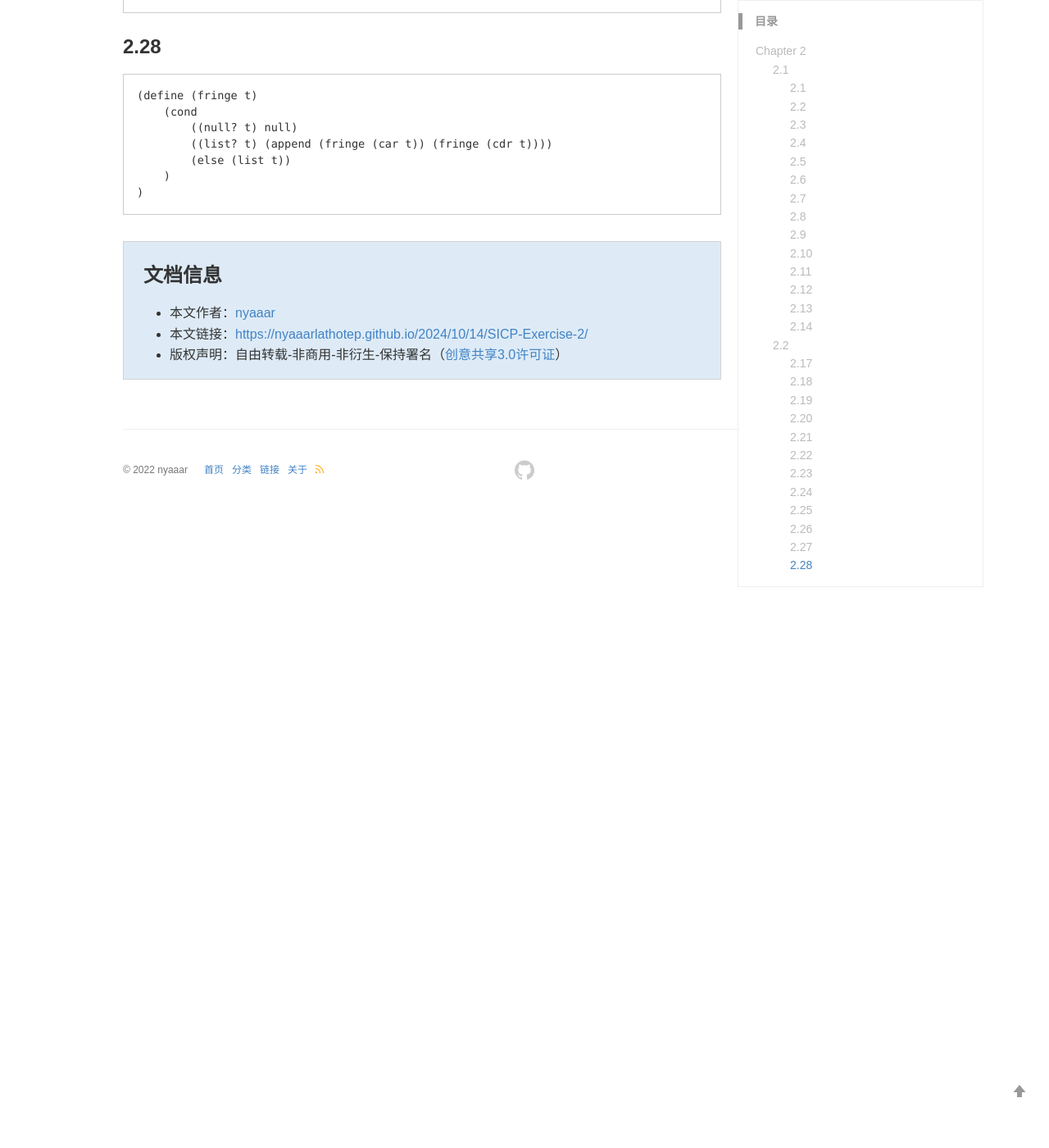
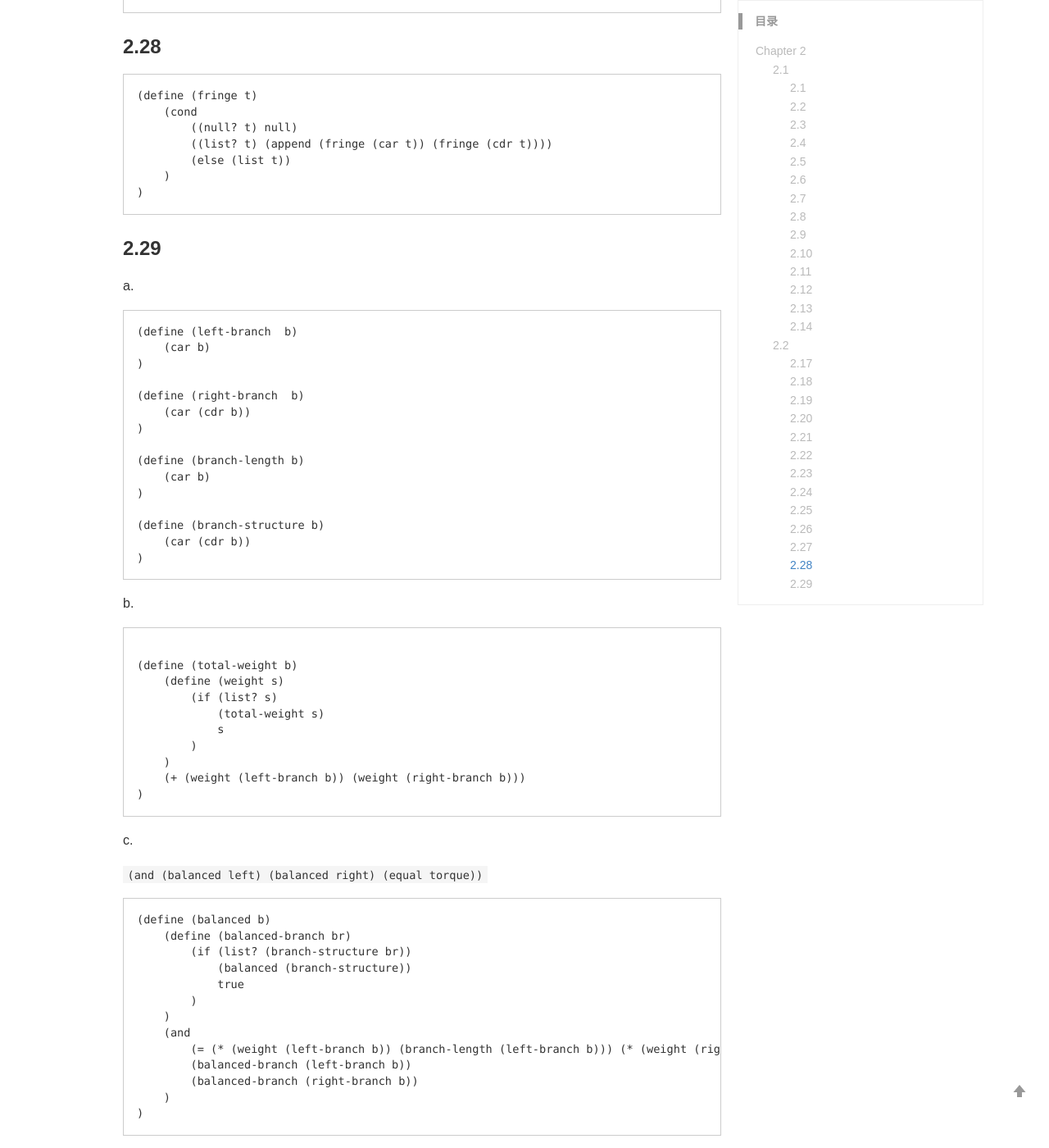
Before and after one commit to nyaaarlathotep/nyaaarlathotep.github.io, a Jekyll site: the page built from _posts/2024-10-14- SICP Exercise 2.md, in a window 1280 px wide and 1400 px high, scrolled down 12056 px. Shown: the whole window at 82% size. Built offline with Jekyll 4.4.1, drawn with Linux system fonts in a browser that asks for light colours; comment, search, counter and statistics services are not loaded; a style sheet for code colours, icons or effects is not loaded; before the commit the page ends 12686 px from its top, so only the background shows below that; some of the changed text lies outside the part shown.

Commit message:
Update 2024-10-14- SICP Exercise 2.md

````diff
--- a/_posts/2024-10-14- SICP Exercise 2.md
+++ b/_posts/2024-10-14- SICP Exercise 2.md
@@ -561,3 +561,66 @@ Come on.
     )
 )
 ```
+
+### 2.29
+
+a.
+
+```
+(define (left-branch  b)
+    (car b)
+)
+
+(define (right-branch  b)
+    (car (cdr b))
+)
+
+(define (branch-length b)
+    (car b)
+)
+
+(define (branch-structure b)
+    (car (cdr b))
+)
+```
+
+b.
+
+```
+
+(define (total-weight b)
+    (define (weight s)
+        (if (list? s)
+            (total-weight s)
+            s
+        )
+    )
+    (+ (weight (left-branch b)) (weight (right-branch b)))
+)
+```
+
+c.
+
+`(and (balanced left) (balanced right) (equal torque))`
+
+```
+(define (balanced b)
+    (define (balanced-branch br)
+        (if (list? (branch-structure br))
+            (balanced (branch-structure))
+            true
+        )
+    )
+    (and
+        (= (* (weight (left-branch b)) (branch-length (left-branch b))) (* (weight (right-branch b)) (branch-length (right-branch b))))
+        (balanced-branch (left-branch b))
+        (balanced-branch (right-branch b))
+    )
+)
+```
+
+d.
+
+A little. Maybe more than a little, cause  the branch hanging prediction needs to be changed.
+
+Anyway, `list a b` is `cons a (list b)`
````
